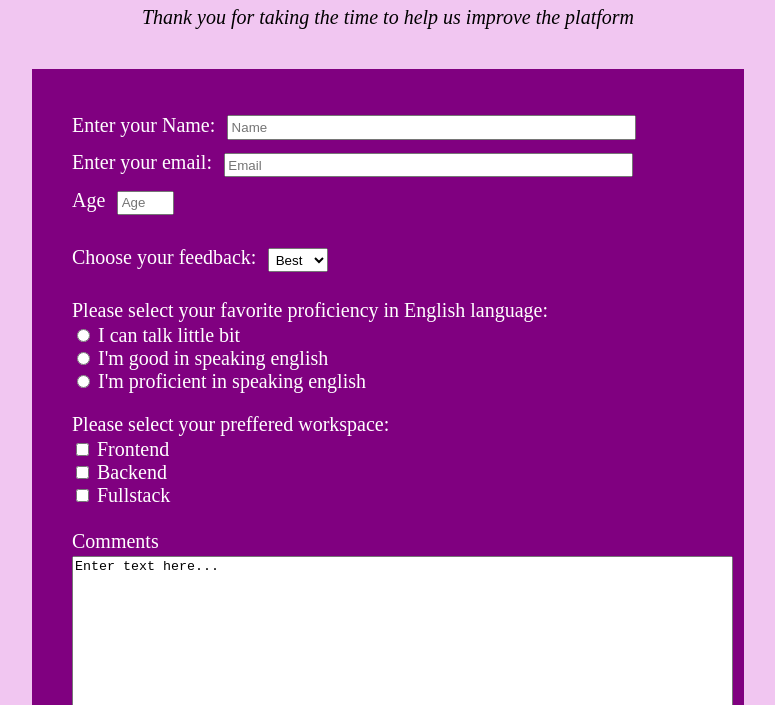
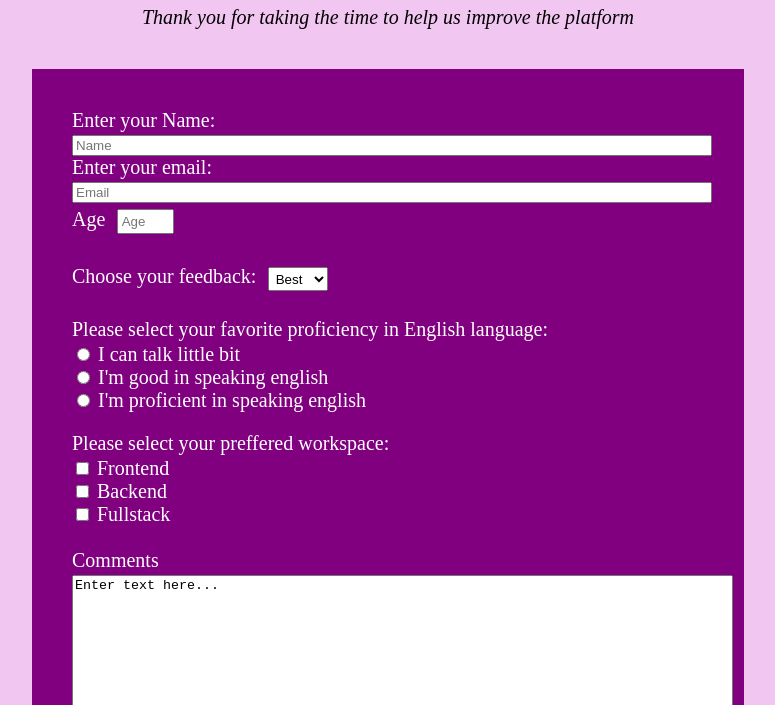
Before and after one commit to npydi/Troy-Nia-MicroverseTrail.github.io, a plain HTML site: page index.html in a window 1280 px wide. Shown: the part 95-800 px from the top of the page, without its empty margins (252-1027 px from the left). Drawn offline with Linux system fonts and the light colour scheme.

Commit message:
remove in-line style to inbox elements

```diff
--- a/css/style.css
+++ b/css/style.css
@@ -54,3 +54,12 @@ label {
 .survey {
   padding-top: 1em;
 }
+
+#name {
+  width: 100%;
+
+}
+
+#email {
+  width: 100%;
+}
--- a/index.html
+++ b/index.html
@@ -16,13 +16,13 @@
 
     <section id="sec">
       <form id="survey-form">
-        <div>
+        <div class="form">
           <label for="name" id="name-label">Enter your Name:</label>
-          <input type="text" id="name" placeholder="Name" style="width:30em; padding:.2em; margin:.5em" required />
+          <input type="text" id="name" placeholder="Name" required />
         </div>
         <div>
           <label for="email" id="email-label">Enter your email:</label>
-          <input type="email" id="email" name="email" placeholder="Email" style="width:30em; padding:.2em; margin:.5em"
+          <input type="email" id="email" name="email" placeholder="Email"
             required>
         </div>
         <div>
```
